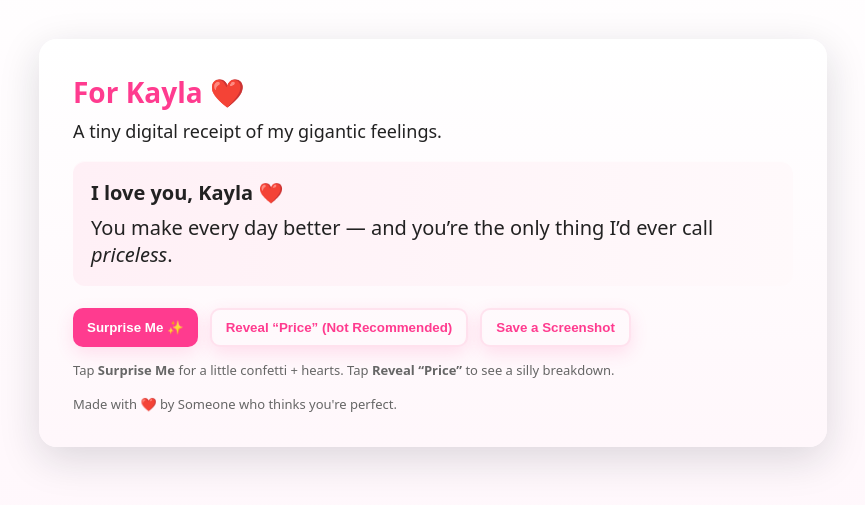
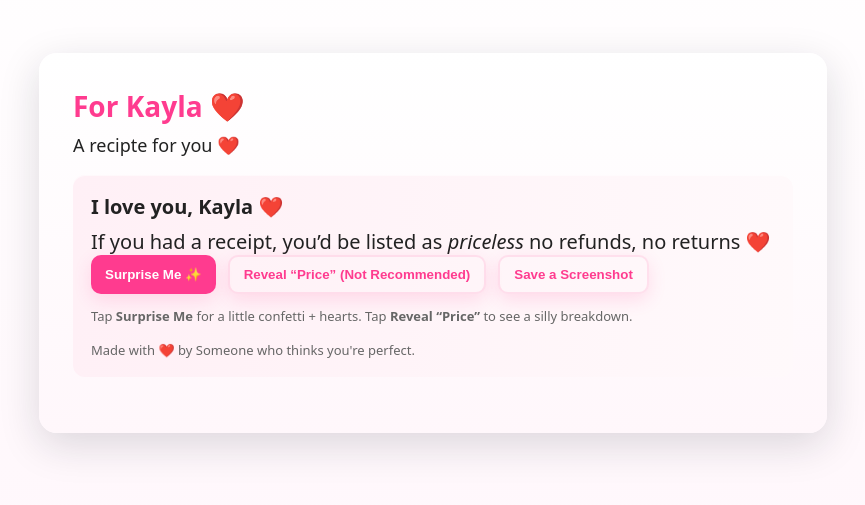
Before and after one commit to brodyfreeland1/Love-note, a plain HTML site: page index.html in a window 1280 px wide. Shown: the part 157-662 px from the top of the page, without its empty margins (207-1072 px from the left). Drawn offline with Linux system fonts and the light colour scheme.

Commit message:
Update message content in index.html

```diff
--- a/index.html
+++ b/index.html
@@ -30,12 +30,11 @@
   <div class="card" role="main">
     <canvas id="confetti" class="hearts"></canvas>
     <h1>For Kayla ❤️</h1>
-    <p class="lead">A tiny digital receipt of my gigantic feelings.</p>
+    <p class="lead">A recipte for you ❤️</p>
 
     <div class="message" id="mainMessage">
       <strong>I love you, Kayla ❤️</strong>
-      <div style="margin-top:8px">You make every day better — and you’re the only thing I’d ever call <em>priceless</em>.</div>
-    </div>
+  <div style="margin-top:8px">If you had a receipt, you’d be listed as <em>priceless</em> no refunds, no returns ❤️</div>
 
     <div class="controls">
       <button id="surpriseBtn">Surprise Me ✨</button>
```
